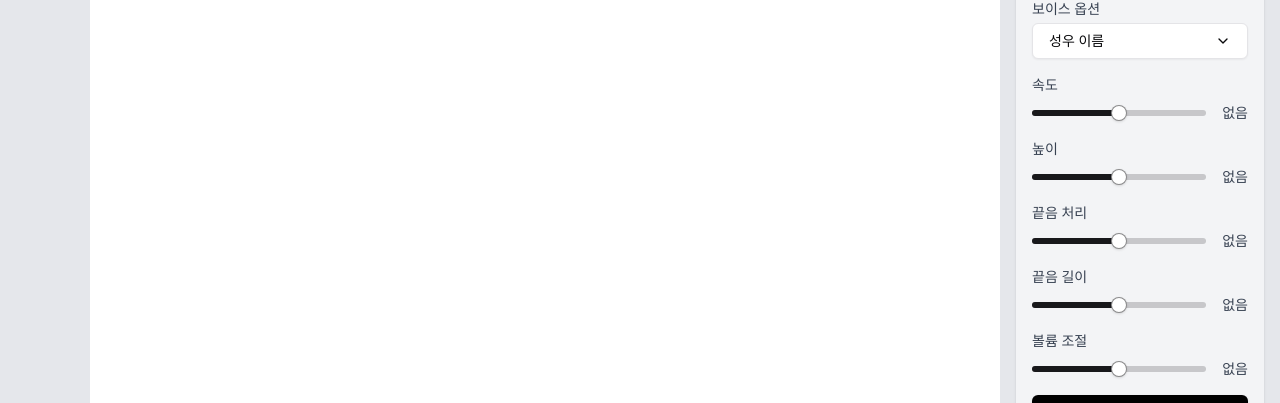
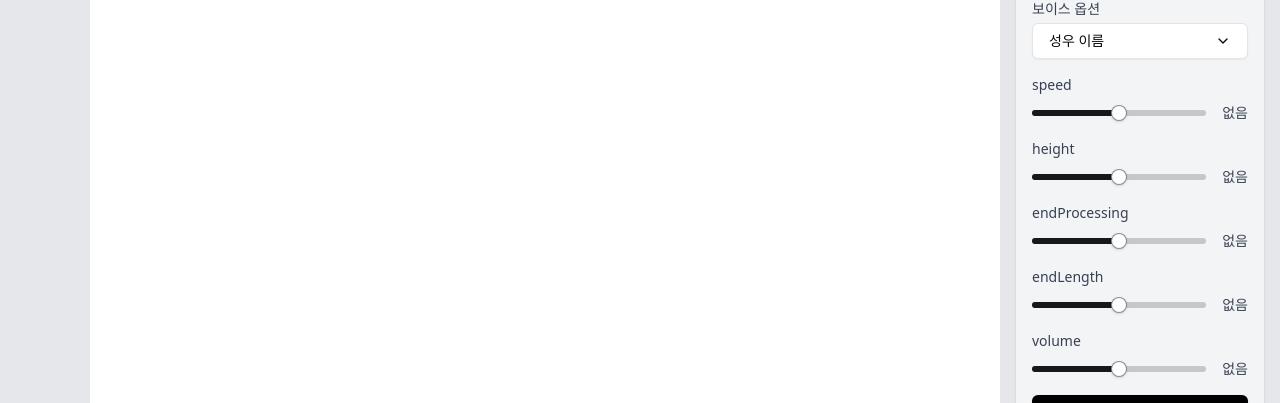
Before and after one commit to FC-DEV-FinalProject/FinalProject_5RE5_FE, a React (Vite) app: page /project in a window 1280 px wide. Both pictures are taken after a click on the button "Edit". Shown: the part 199-602 px from the top of the page. Built offline with nearby package versions, Linux system fonts and the light colour scheme.

Commit message:
feat: 코드리팩토링 (#32)

```diff
--- a/src/components/sidebar/sidebarContent/EditContent.tsx
+++ b/src/components/sidebar/sidebarContent/EditContent.tsx
@@ -7,20 +7,45 @@ import { Button } from '@/components/ui/button';
 const EditContent = () => {
   const [selectedFavorite, setSelectedFavorite] = useState('성우 이름');
   const [selectedVoice, setSelectedVoice] = useState('성우 이름');
+  const [isPreviewLoading, setIsPreviewLoading] = useState(false);
+  const [isApplyLoading, setIsApplyLoading] = useState(false);
 
-  // 슬라이더 데이터 배열
-  const sliders = [
-    { id: 'speed', label: '속도', value: 0, setValue: useState(0) },
-    { id: 'height', label: '높이', value: 0, setValue: useState(0) },
-    {
-      id: 'endProcessing',
-      label: '끝음 처리',
-      value: 0,
-      setValue: useState(0),
-    },
-    { id: 'endLength', label: '끝음 길이', value: 0, setValue: useState(0) },
-    { id: 'volume', label: '볼륨 조절', value: 0, setValue: useState(0) },
-  ];
+  const [sliders, setSliders] = useState({
+    speed: 0,
+    height: 0,
+    endProcessing: 0,
+    endLength: 0,
+    volume: 0,
+  });
+
+  const handleSliderChange = (id: string, value: number) => {
+    setSliders((prev) => ({
+      ...prev,
+      [id]: value,
+    }));
+  };
+
+  const handlePreview = async () => {
+    try {
+      setIsPreviewLoading(true);
+      // 미리 듣기 로직 구현
+    } catch (error) {
+      console.error('미리 듣기 실패:', error);
+    } finally {
+      setIsPreviewLoading(false);
+    }
+  };
+
+  const handleApply = async () => {
+    try {
+      setIsApplyLoading(true);
+      // 전체 적용 로직 구현
+    } catch (error) {
+      console.error('전체 적용 실패:', error);
+    } finally {
+      setIsApplyLoading(false);
+    }
+  };
 
   return (
     <div className='flex flex-col w-full h-full gap-4 p-4 bg-gray-100 rounded shadow'>
@@ -43,23 +68,32 @@ const EditContent = () => {
         />
 
         {/* 슬라이더 */}
-        {sliders.map((slider) => {
-          const [value, setValue] = slider.setValue;
-          return (
-            <SliderControl
-              key={slider.id}
-              label={slider.label}
-              value={value}
-              onChange={(v) => setValue(v[0])}
-            />
-          );
-        })}
+        {Object.entries(sliders).map(([id, value]) => (
+          <SliderControl
+            key={id}
+            label={id}
+            value={value}
+            onChange={(v) => handleSliderChange(id, v[0])}
+          />
+        ))}
       </div>
 
       {/* 하단 버튼 */}
       <div className='flex flex-col gap-4'>
-        <Button className='w-full text-white bg-black'>미리 듣기</Button>
-        <Button className='w-full text-white bg-black'>전체 적용하기</Button>
+        <Button
+          className='w-full text-white bg-black'
+          onClick={handlePreview}
+          disabled={isPreviewLoading}
+        >
+          미리 듣기
+        </Button>
+        <Button
+          className='w-full text-white bg-black'
+          onClick={handleApply}
+          disabled={isApplyLoading}
+        >
+          {isApplyLoading ? '처리중...' : '전체 적용하기'}
+        </Button>
       </div>
     </div>
   );
```
